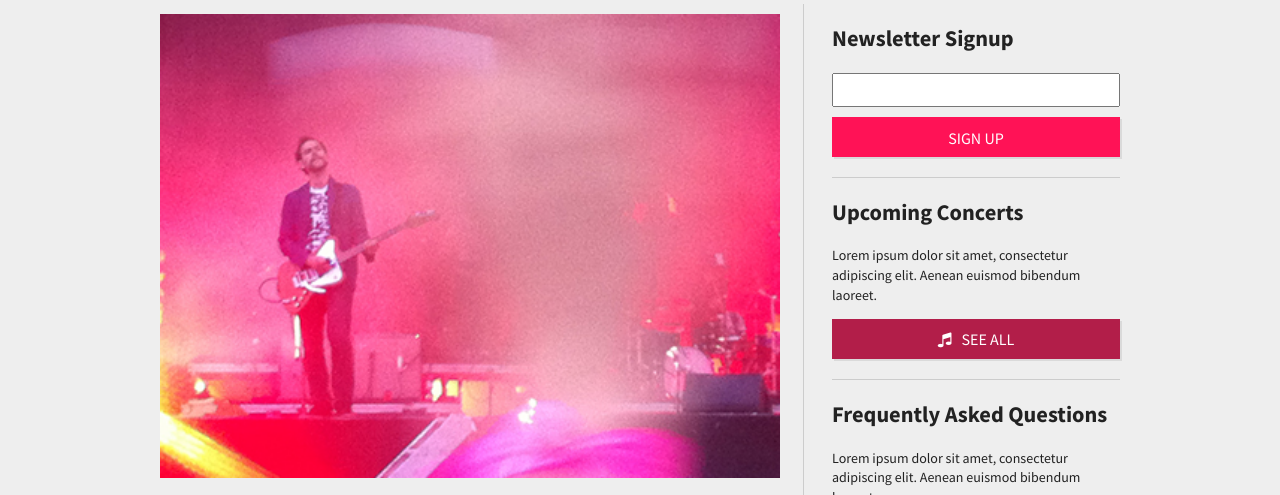
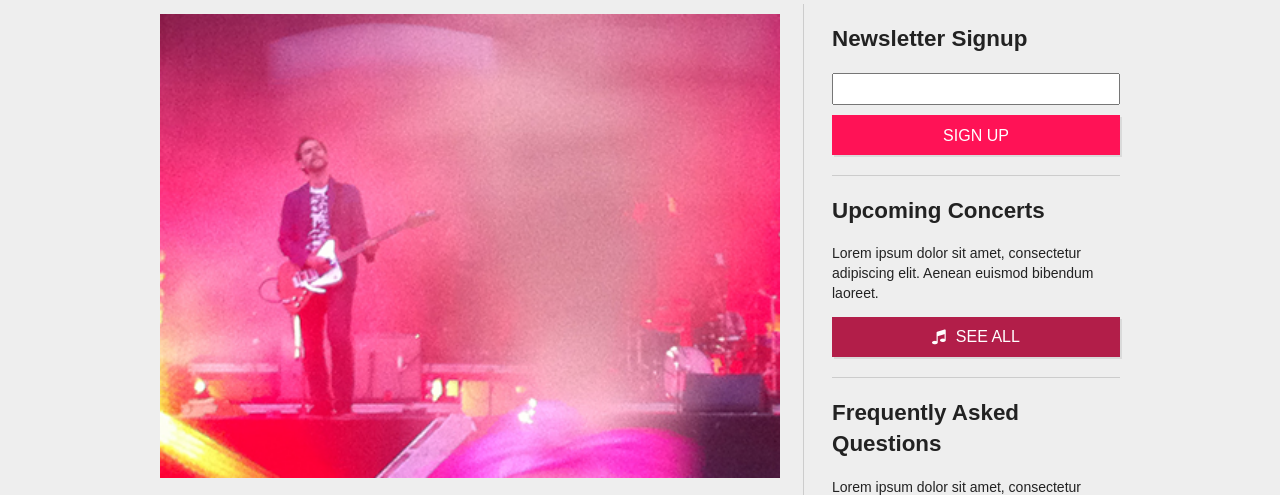
Before and after one commit to jvgamundi/unplugged, a plain HTML site: page index.html in a window 1280 px wide. Shown: the part 111-606 px from the top of the page. Drawn offline with nearby package versions, Linux system fonts and the light colour scheme.

Commit message:
change font

```diff
--- a/css/main.css
+++ b/css/main.css
@@ -104,7 +104,7 @@ Blue: #23a4cc;
 ============================================= */
 
 body, html{
-	font-family: 'Source Sans Pro', sans-serif;
+	/* font-family: 'Source Sans Pro', sans-serif; */
     font-size: 16px;
     color: #222;
     background-color: #eee;
```
